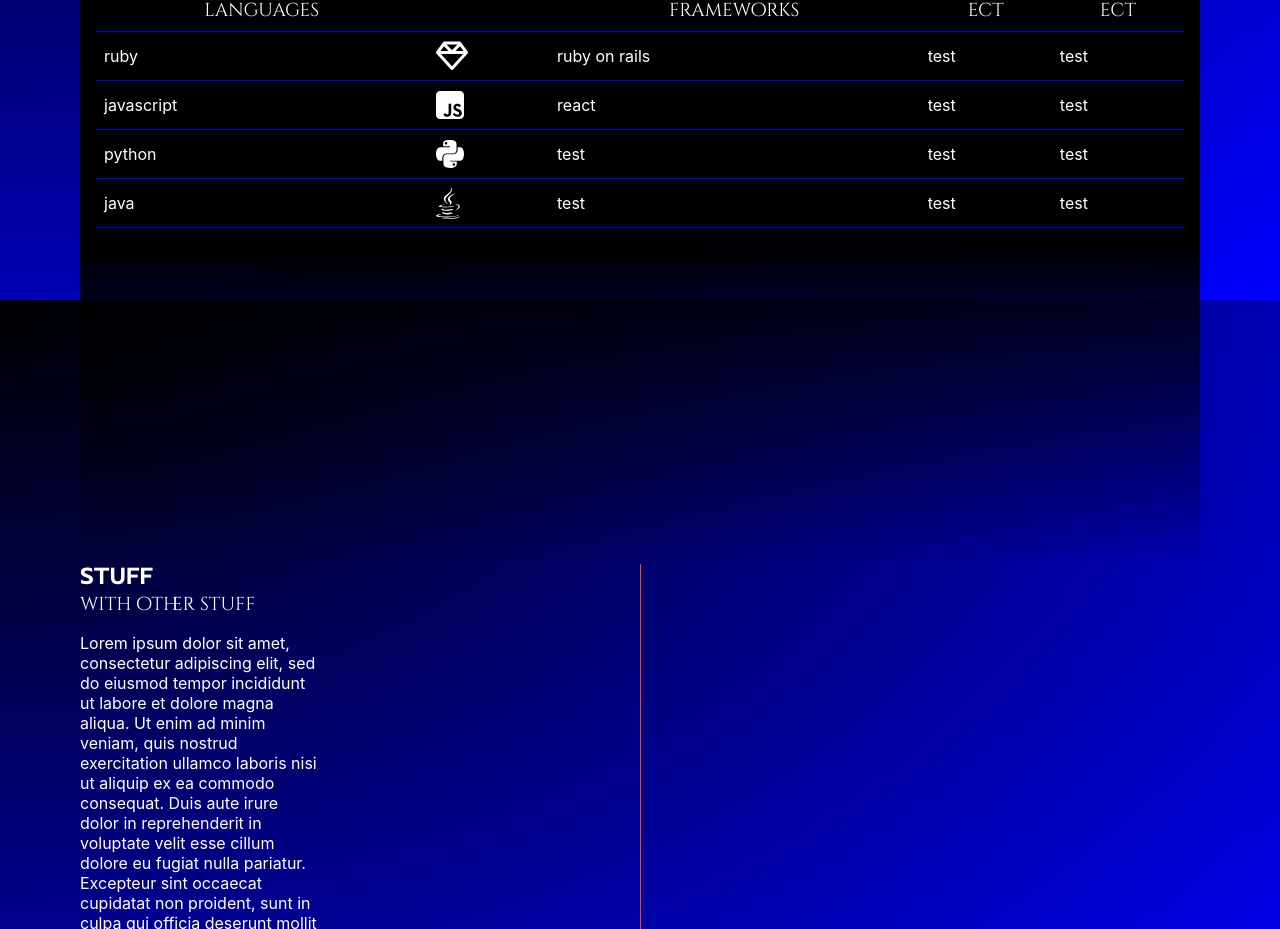
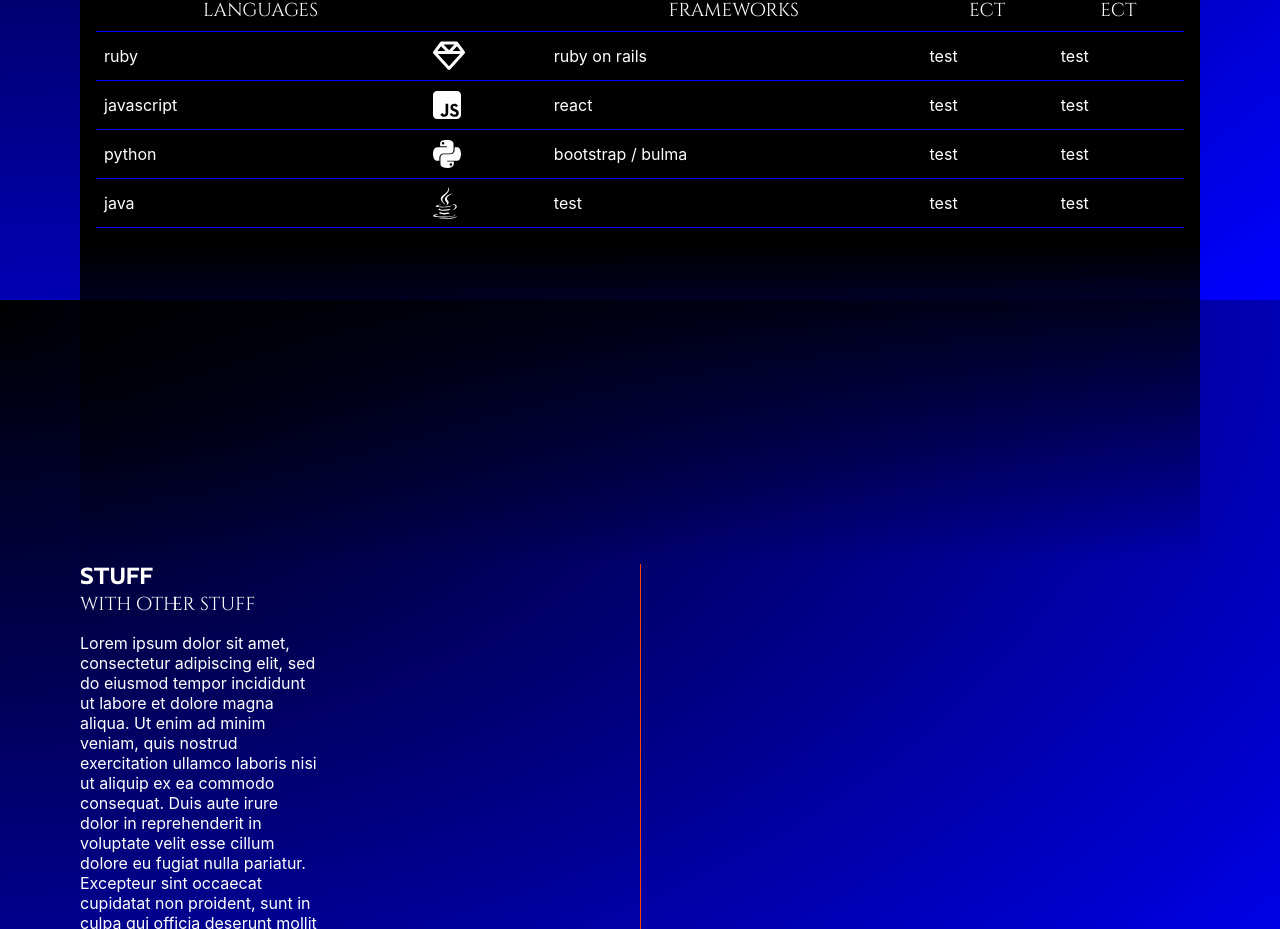
Before and after one commit to Jwatkins1138/personal-site, a React (Create React App) app: page / in a window 1280 px wide. Shown: the part 1300-2229 px from the top of the page. Built offline with nearby package versions, Linux system fonts and the light colour scheme.

Commit message:
fav + table

```diff
--- a/src/components/Tech.js
+++ b/src/components/Tech.js
@@ -35,7 +35,7 @@ const Tech = () => {
           <tr>
             <td><span> python</span></td>
             <td><FontAwesomeIcon icon={faPython} size='2x' /></td>
-            <td>test</td>
+            <td>bootstrap / bulma</td>
             <td>test</td>
             <td>test</td>
           </tr>
```
Also changed, not shown: 1 other file (tests, documents, lock files or other folders).
